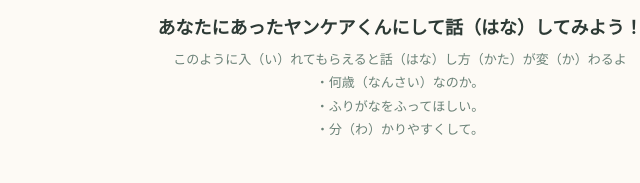
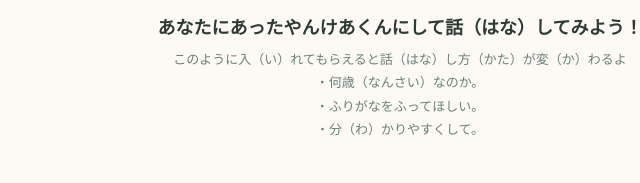
Before and after one commit to asamium/yangu, a plain HTML site: page chat.html in a window 1280 px wide. Shown: the part 189-372 px from the top of the page, 240-880 px from the left. Drawn offline with Linux system fonts and the light colour scheme.

Commit message:
Update chat.html

```diff
--- a/chat.html
+++ b/chat.html
@@ -230,7 +230,7 @@
   <div id="chat-area">
     <div class="welcome" id="welcome">
       <div class="icon">🌿</div>
-      <h2>あなたにあったヤンケアくんにして話（はな）してみよう！</h2>
+      <h2>あなたにあったやんけあくんにして話（はな）してみよう！</h2>
       <p>このように入（い）れてもらえると話（はな）し方（かた）が変（か）わるよ<br>・何歳（なんさい）なのか。<br>・ふりがなをふってほしい。<br>・分（わ）かりやすくして。</p>
     </div>
   </div>
```
